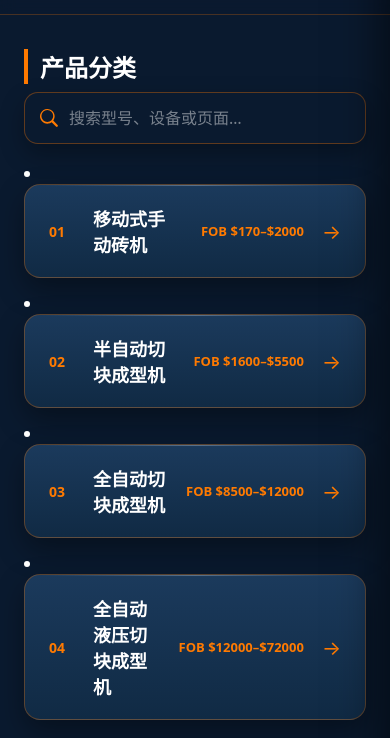
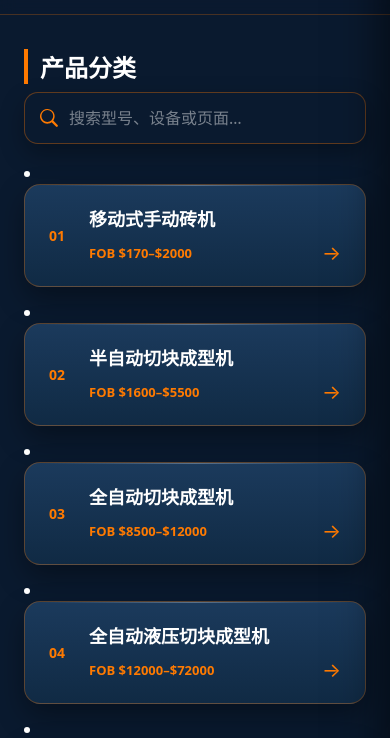
Before and after one commit to shixuguang1982/auken-website, a plain HTML site: page brick.html in a window 390 px wide. Shown: the part 45-783 px from the top of the page. Drawn offline with Linux system fonts and the light colour scheme.

```diff
--- a/style.css
+++ b/style.css
@@ -337,6 +337,11 @@
   .cat-name{ font-size:18px; }
   .cat-price{ font-size:13px; }
   .cat-en{ display:none; }
+  .cat-link{ display:grid; grid-template-columns:26px 1fr auto; grid-template-areas:"idx body body" "idx price arrow"; align-items:center; column-gap:14px; row-gap:8px; }
+  .cat-idx{ grid-area:idx; }
+  .cat-body{ grid-area:body; min-width:0; }
+  .cat-price{ grid-area:price; }
+  .cat-arrow{ grid-area:arrow; justify-self:end; }
 }
 
 /* ===== 三级页：型号详情（图 + 参数 + 报价） ===== */
```
